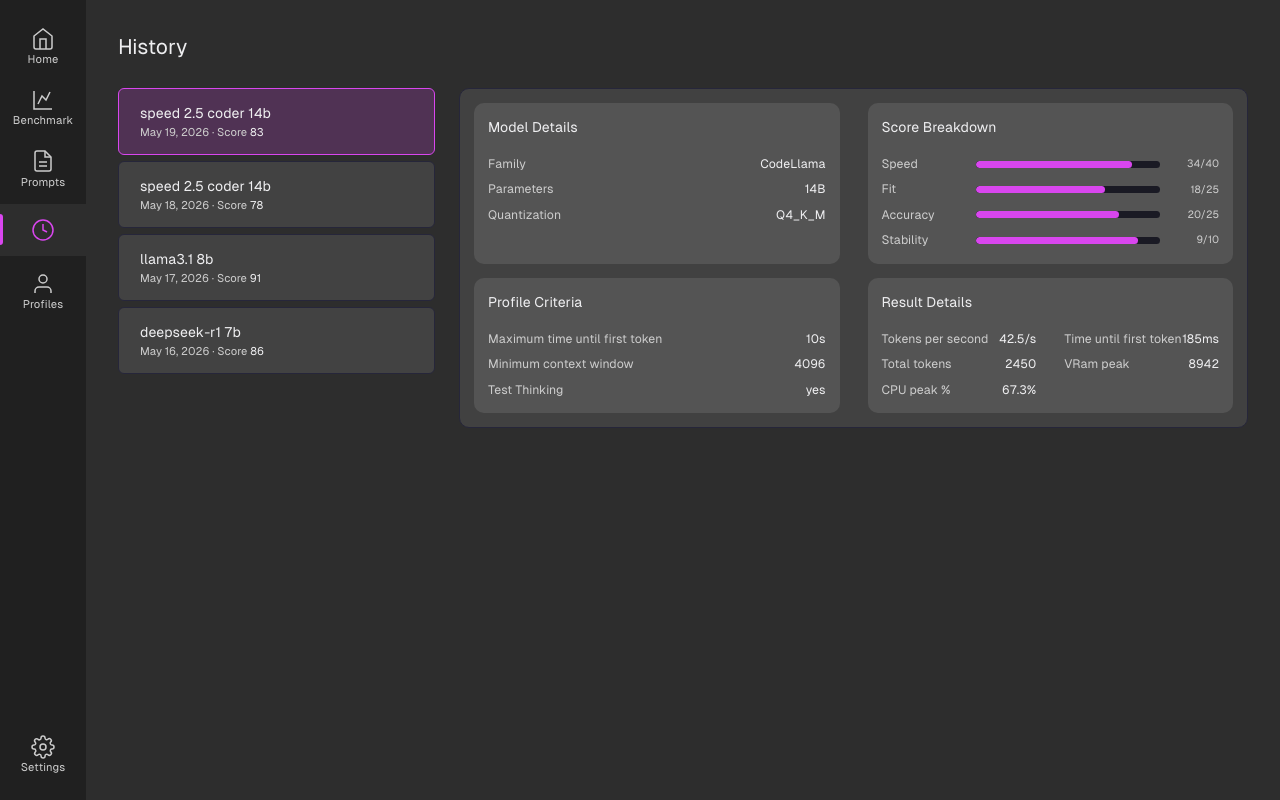
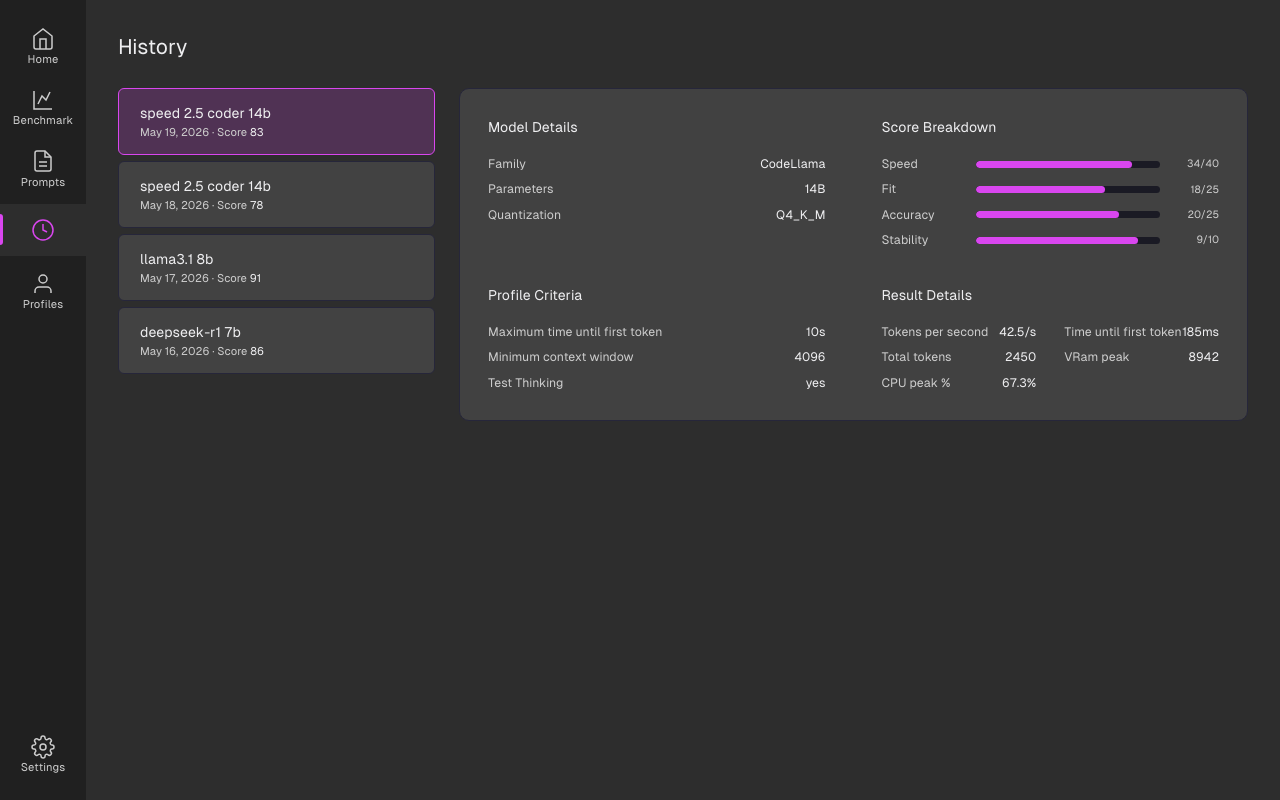
Before and after one commit to caasion/local-bench, a React (Vite) app: page / in a window 1280 px wide. Both pictures are taken after a click on the button "History". Built offline with nearby package versions, Linux system fonts and the light colour scheme.

Commit message:
revert: Inner cards for model details

```diff
--- a/src/ResultCard.tsx
+++ b/src/ResultCard.tsx
@@ -19,10 +19,10 @@ export function ResultCard({ run, onClose, compact, embedded }: ResultCardProps)
   ];
 
   return (
-    <div className={embedded ? "p-4" : "bg-[var(--bg-card)] border border-[var(--border)] rounded-[var(--radius-md)] p-4"}>
-      <div className="grid grid-cols-2 gap-x-8 gap-y-4">
+    <div className={embedded ? "p-8" : "bg-[var(--bg-card)] border border-[var(--border)] rounded-[var(--radius-md)] p-8"}>
+      <div className="grid grid-cols-2 gap-x-16 gap-y-10">
         {/* Model Details */}
-        <div className="bg-white/10 p-4 rounded-md">
+        <div>
           <h3 className="text-[1rem] font-semibold text-[var(--text-primary)] mb-5">Model Details</h3>
           <div className="flex flex-col gap-2">
             {[
@@ -39,7 +39,7 @@ export function ResultCard({ run, onClose, compact, embedded }: ResultCardProps)
         </div>
 
         {/* Score Breakdown */}
-        <div className="bg-white/10 p-4 rounded-md">
+        <div>
           <h3 className="text-[1rem] font-semibold text-[var(--text-primary)] mb-5">Score Breakdown</h3>
           <div className="flex flex-col gap-2">
             {scoreEntries.map((entry) => {
@@ -59,7 +59,7 @@ export function ResultCard({ run, onClose, compact, embedded }: ResultCardProps)
         </div>
 
         {/* Profile Criteria */}
-        <div className="bg-white/10 p-4 rounded-md">
+        <div>
           <h3 className="text-[1rem] font-semibold text-[var(--text-primary)] mb-5">Profile Criteria</h3>
           <div className="flex flex-col gap-2">
             <div className="flex justify-between items-center">
@@ -78,7 +78,7 @@ export function ResultCard({ run, onClose, compact, embedded }: ResultCardProps)
         </div>
 
         {/* Result Details */}
-        <div className="bg-white/10 p-4 rounded-md">
+        <div>
           <h3 className="text-[1rem] font-semibold text-[var(--text-primary)] mb-5">Result Details</h3>
           <div className="grid grid-cols-2 gap-x-8 gap-y-2">
             <div className="flex justify-between items-center">
```
